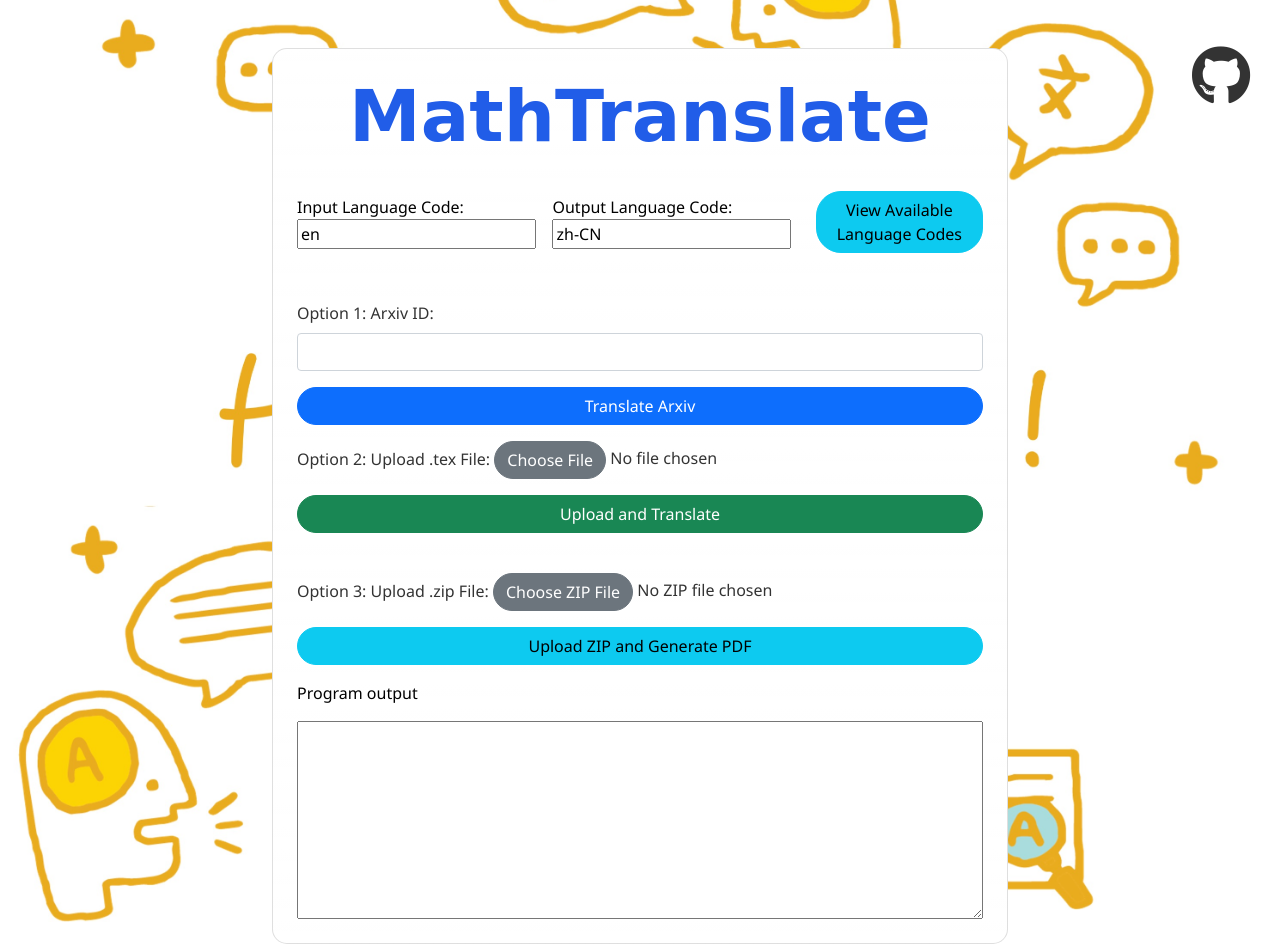
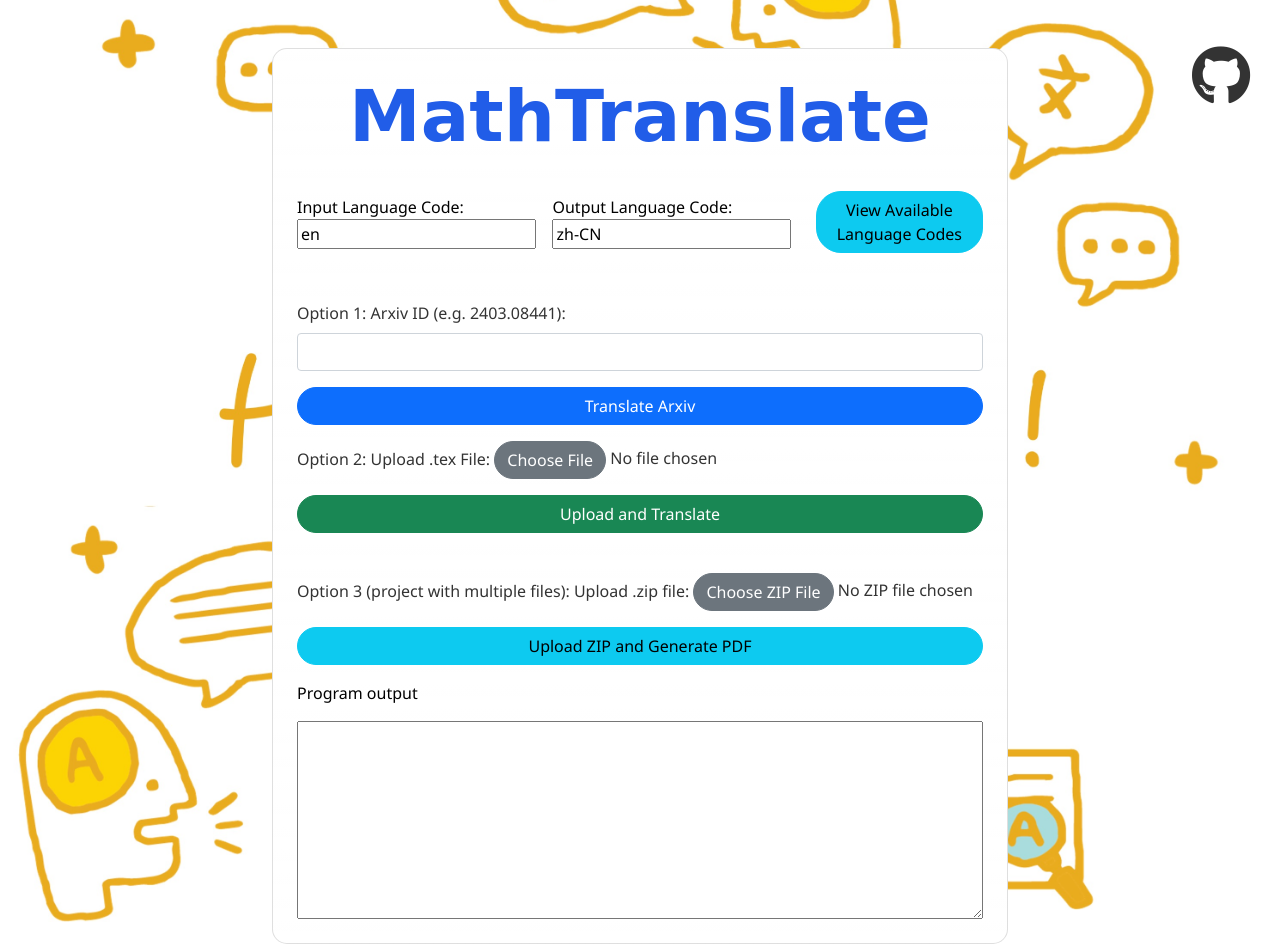
Before and after one commit to SUSYUSTC/MathTranslate, a Flask app: page / in a window 1280 px wide. Run offline with Flask 3, Linux system fonts and the light colour scheme.

Commit message:
update web

```diff
--- a/web/app.py
+++ b/web/app.py
@@ -8,6 +8,7 @@ import time
 import zipfile
 import shutil
 import glob
+from datetime import datetime
 app = Flask(__name__)
 app.config['UPLOAD_FOLDER'] = 'data'  # USE data as working dir
 app.config['ALLOWED_EXTENSIONS'] = {'tex'}
@@ -35,8 +36,10 @@ def translate_arxiv():
     folder_path = os.path.join(app.config['UPLOAD_FOLDER'], arxiv_id1)
     if not os.path.exists(folder_path):
         os.makedirs(folder_path)
-    print(folder_path)
-    print(arxiv_id1)
+    with open("logging", "a") as f:
+        print(datetime.now(), file=f)
+        print(folder_path, file=f)
+        print(arxiv_id1, file=f)
     # Try to generate arxiv_id.zip
     output_text = ""
     process = subprocess.run(
@@ -60,7 +63,7 @@ def translate_arxiv():
 
     # If after 30 seconds the zip file is still not found, flash an error message
     if not os.path.exists(os.path.join(folder_path, f"{arxiv_id}.zip")):
-        flash("Invalid Arxiv ID or unsupported source.")
+        flash("An error incurred. Please see the program output for details")
         return render_template('index.html', translated=False, text=output_text)
 
     # Set zipname here as the .zip file exists
@@ -89,15 +92,15 @@ def translate_arxiv():
         # Get the name of the first .tex file
         tex_to_compile = os.path.basename(tex_files[0])
 
-    # Run xelatex to generate the PDF with bibtex for references
+    latex_log_file = open(os.path.join(folder_path, 'latex_log'), "w")
     subprocess.run(['xelatex', '-interaction=nonstopmode',
-                    tex_to_compile], cwd=folder_path)  # Initial compilation
+                    tex_to_compile], cwd=folder_path, stdout=latex_log_file)  # Initial compilation
     subprocess.run(['bibtex', tex_to_compile.rsplit('.', 1)[
-                    0]], cwd=folder_path)  # Run bibtex for references
+                    0]], cwd=folder_path, stdout=latex_log_file)  # Run bibtex for references
     subprocess.run(['xelatex', '-interaction=nonstopmode',
-                    tex_to_compile], cwd=folder_path)  # Second compilation
+                    tex_to_compile], cwd=folder_path, stdout=latex_log_file)  # Second compilation
     subprocess.run(['xelatex', '-interaction=nonstopmode',
-                    tex_to_compile], cwd=folder_path)  # Third compilation
+                    tex_to_compile], cwd=folder_path, stdout=latex_log_file)  # Third compilation
 
     # Check if the .pdf version of the compiled .tex exists
     if os.path.exists(os.path.join(folder_path, tex_to_compile.rsplit('.', 1)[0] + '.pdf')):
--- a/web/templates/index.html
+++ b/web/templates/index.html
@@ -64,7 +64,7 @@
                     <br><br>
                     <form action="/" method="post" enctype="multipart/form-data" class="mt-4" id="mainForm">
                         <div class="mb-3">
-                            <label for="arxiv_id" class="form-label dark-label">Option 1: Arxiv ID:</label>
+                            <label for="arxiv_id" class="form-label dark-label">Option 1: Arxiv ID (e.g. 2403.08441):</label>
                             <input type="text" name="arxiv_id" id="arxiv_id" class="form-control">
                             <span id="error-message" style="color: red;"></span>
                         </div>
@@ -104,7 +104,7 @@
                             Translate to PDF</button> -->
 
                         <div class="mb-3 mt-4">
-                            <label for="zip_file" class="form-label dark-label">Option 3: Upload .zip File:</label>
+                            <label for="zip_file" class="form-label dark-label">Option 3 (project with multiple files): Upload .zip file:</label>
 
                             <input type="file" name="zip_file" id="zip_file" accept=".zip" class="form-control"
                                 style="display: none;" onchange="updateZipFilename()">
@@ -142,7 +142,7 @@
                     <div class="mt-4 text-center">
                         <p class="text-info">Latex source code available! You can upload it to overleaf to compile by
                             yourself. Zip file can be directly uploaded.
-                            You must set the compiler to XeLaTeX otherwise the compilation will fail.<i class="fas fa-check-circle"></i></p>
+							You must set the compiler to <b>XeLaTeX</b> otherwise the compilation will fail.<i class="fas fa-check-circle"></i></p>
                         <button onclick="downloadZip()" class="btn btn-dark">Download source code</button>
                     </div>
                     {% endif %}
```
Also changed, not shown: 1 other file.
